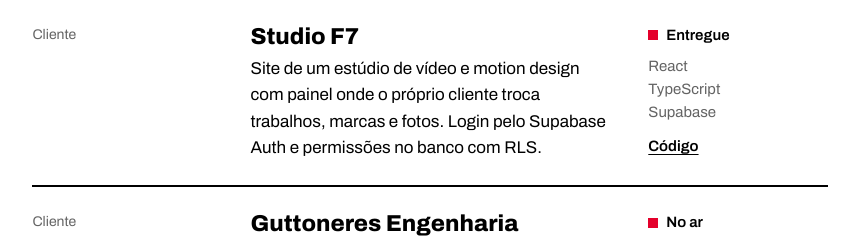
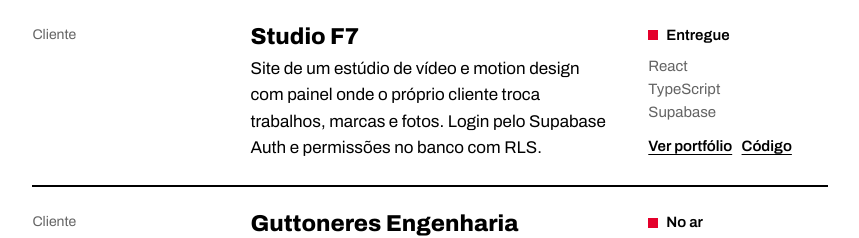
Before and after one commit to Kenzokishi/Kenzokishi.github.io, a plain HTML site: page index.html in a window 1280 px wide. Shown: the part 2920-3158 px from the top of the page, without its empty margins (368-1227 px from the left). Drawn offline with Linux system fonts and the light colour scheme.

Commit message:
Link do portfólio do Studio F7

```diff
--- a/index.html
+++ b/index.html
@@ -230,7 +230,7 @@ const P = [
  {fig:"",kind:{pt:"Cliente",en:"Client"},name:"Studio F7",
   d:{pt:"Site de um estúdio de vídeo e motion design com painel onde o próprio cliente troca trabalhos, marcas e fotos. Login pelo Supabase Auth e permissões no banco com RLS.",
      en:"Site for a video and motion-design studio with a panel where the client updates work, brands and photos. Supabase Auth login and row-level security in the database."},
-  st:"on",stT:{pt:"Entregue",en:"Delivered"},stack:["React","TypeScript","Supabase"],links:[["https://github.com/Kenzokishi/studio-f7-site",{pt:"Código",en:"Code"}]]},
+  st:"on",stT:{pt:"Entregue",en:"Delivered"},stack:["React","TypeScript","Supabase"],links:[["https://kenzokishi.github.io/studio-f7-site/",{pt:"Ver portfólio",en:"View portfolio"}],["https://github.com/Kenzokishi/studio-f7-site",{pt:"Código",en:"Code"}]]},
  {fig:"",kind:{pt:"Cliente",en:"Client"},name:"Guttoneres Engenharia",
   d:{pt:"Site institucional de uma empresa de engenharia civil de Porto Velho, com páginas de serviço (terraplenagem, drenagem, pavimentação, rede de esgoto) e página de compliance.",
      en:"Institutional site for a civil-engineering company in Porto Velho, with service pages (earthworks, drainage, paving, sewer networks) and a compliance page."},
```
